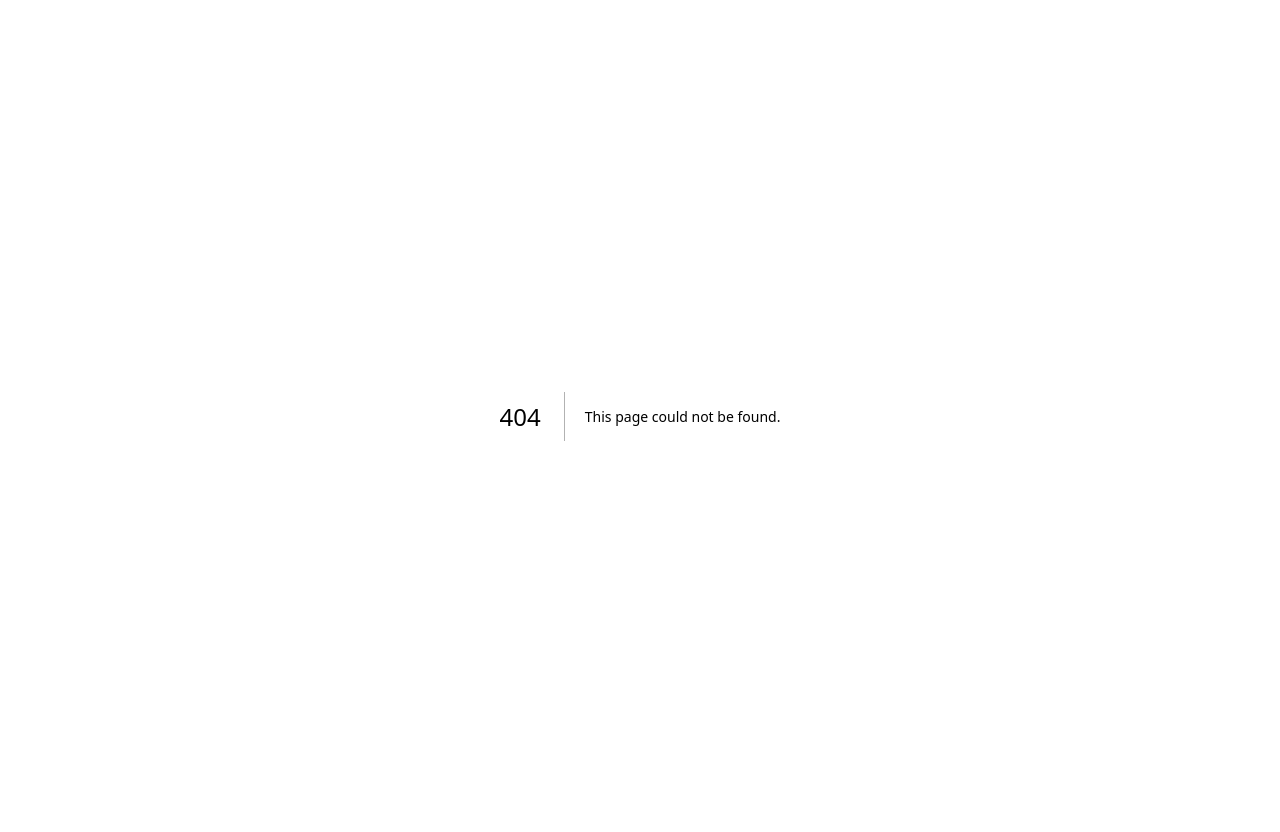
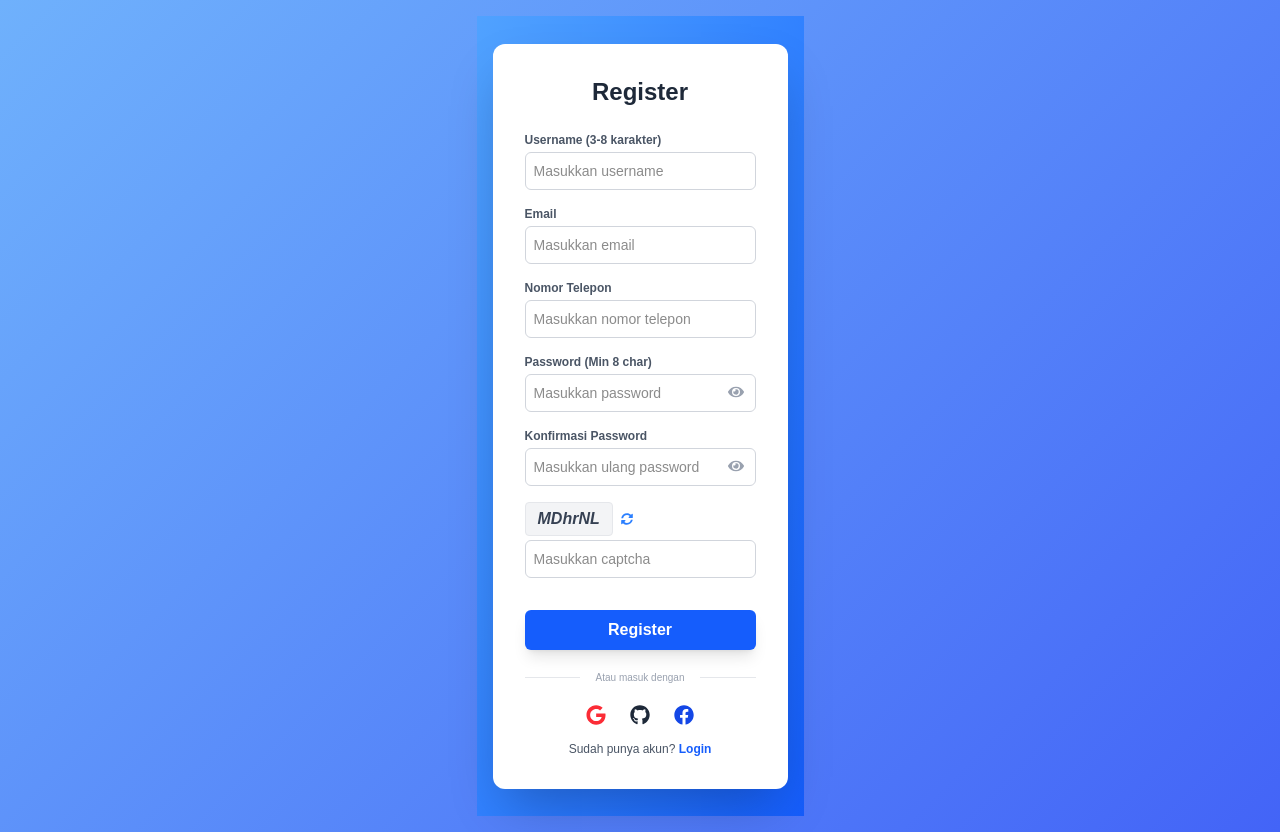
Before and after one commit to mithagresiaharahap241713057-droid/react-hooks-y-xxxx, a Next.js app: page /auth/register in a window 1280 px wide. Before the commit this address had no page. Built offline with nearby package versions, Linux system fonts and the light colour scheme.

Commit message:
Create page.tsx
initial commit

```diff
--- /dev/null
+++ b/src/app/auth/register/page.tsx
@@ -0,0 +1,220 @@
+"use client";
+
+import { useState, useEffect } from "react";
+import { FaGoogle, FaGithub, FaFacebook, FaEye, FaEyeSlash, FaSyncAlt } from "react-icons/fa";
+
+export default function RegisterPage() {
+  const [formData, setFormData] = useState({
+    username: "",
+    email: "",
+    phone: "",
+    password: "",
+    confirmPassword: "",
+    captchaInput: ""
+  });
+
+  const [errors, setErrors] = useState<Record<string, string>>({});
+  const [showPassword, setShowPassword] = useState(false);
+  const [showConfirmPassword, setShowConfirmPassword] = useState(false);
+  const [strength, setStrength] = useState(0);
+
+  const staticCaptcha = "MDhrNL";
+
+  // Hitung Strength Meter (Hint dari gambar)
+  useEffect(() => {
+    const val = Math.min(
+      (formData.password.length > 7 ? 25 : 0) +
+      (/[A-Z]/.test(formData.password) ? 25 : 0) +
+      (/[0-9]/.test(formData.password) ? 25 : 0) +
+      (/[^A-Za-z0-9]/.test(formData.password) ? 25 : 0)
+    );
+    setStrength(val);
+  }, [formData.password]);
+
+  const handleChange = (e: React.ChangeEvent<HTMLInputElement>) => {
+    const { name, value } = e.target;
+
+    // c. Hanya angka untuk nomor telepon
+    if (name === "phone") {
+      const onlyNums = value.replace(/\D/g, "");
+      setFormData({ ...formData, [name]: onlyNums });
+    } else {
+      setFormData({ ...formData, [name]: value });
+    }
+
+    // Hapus error saat user mulai ngetik lagi
+    if (errors[name]) {
+      setErrors((prev) => {
+        const newErrors = { ...prev };
+        delete newErrors[name];
+        return newErrors;
+      });
+    }
+  };
+
+  const validateForm = () => {
+    const newErrors: Record<string, string> = {};
+
+    // a. Username: 3-8 karakter
+    if (!formData.username) newErrors.username = "Username wajib diisi";
+    else if (formData.username.length < 3) newErrors.username = "Username minimal 3 karakter";
+    else if (formData.username.length > 8) newErrors.username = "Username maksimal 8 karakter";
+
+    // b. Email: Pattern @ dan .com/.net/.co
+    const emailPattern = /^[a-zA-Z0-9._-]+@[a-zA-Z0-9.-]+\.(com|net|co)$/;
+    if (!formData.email) newErrors.email = "Email wajib diisi";
+    else if (!emailPattern.test(formData.email)) newErrors.email = "Format email tidak valid (@ dan .com/.net/.co)";
+
+    // c. Phone: Min 10 karakter & angka
+    if (!formData.phone) newErrors.phone = "Nomor telepon wajib diisi";
+    else if (formData.phone.length < 10) newErrors.phone = "Nomor telepon minimal 10 karakter";
+
+    // d. Password: Min 8 karakter
+    if (!formData.password) newErrors.password = "Password wajib diisi";
+    else if (formData.password.length < 8) newErrors.password = "Password minimal 8 karakter";
+
+    // Confirm Password
+    if (formData.confirmPassword !== formData.password) newErrors.confirmPassword = "Konfirmasi password tidak cocok";
+
+    // e. Captcha
+    if (!formData.captchaInput) newErrors.captchaInput = "Captcha wajib diisi";
+    else if (formData.captchaInput !== staticCaptcha) newErrors.captchaInput = "Captcha tidak sesuai";
+
+    return newErrors;
+  };
+
+  const handleSubmit = (e: React.FormEvent) => {
+    e.preventDefault();
+    const validationErrors = validateForm();
+    if (Object.keys(validationErrors).length > 0) {
+      setErrors(validationErrors);
+    } else {
+      alert("Register Berhasil!");
+    }
+  };
+
+  return (
+    <div className="min-h-screen bg-gradient-to-br from-blue-400 to-blue-600 flex items-center justify-center p-4">
+      <div className="bg-white w-full max-w-md rounded-xl shadow-2xl p-8">
+        <h2 className="text-2xl font-bold text-center text-gray-800 mb-6 font-sans">Register</h2>
+
+        <form onSubmit={handleSubmit} className="space-y-4">
+          {/* Input Field Template */}
+          {[
+            { label: "Username (3-8 karakter)", name: "username", type: "text", placeholder: "Masukkan username" },
+            { label: "Email", name: "email", type: "text", placeholder: "Masukkan email" },
+            { label: "Nomor Telepon", name: "phone", type: "text", placeholder: "Masukkan nomor telepon" }
+          ].map((field) => (
+            <div key={field.name}>
+              <label className="block text-xs font-semibold text-gray-600 mb-1">{field.label}</label>
+              <input
+                name={field.name}
+                type={field.type}
+                placeholder={field.placeholder}
+                className={`w-full border rounded-md p-2 text-sm focus:outline-none transition-all ${
+                  errors[field.name] ? "border-red-500 bg-red-50" : "border-gray-300 focus:border-blue-500"
+                }`}
+                value={(formData as any)[field.name]}
+                onChange={handleChange}
+              />
+              {errors[field.name] && <p className="text-[10px] text-red-500 mt-1">{errors[field.name]}</p>}
+            </div>
+          ))}
+
+          {/* Password Field */}
+          <div className="relative">
+            <label className="block text-xs font-semibold text-gray-600 mb-1">Password (Min 8 char)</label>
+            <div className="relative">
+              <input
+                name="password"
+                type={showPassword ? "text" : "password"}
+                placeholder="Masukkan password"
+                className={`w-full border rounded-md p-2 text-sm pr-10 focus:outline-none transition-all ${
+                  errors.password ? "border-red-500 bg-red-50" : "border-gray-300 focus:border-blue-500"
+                }`}
+                value={formData.password}
+                onChange={handleChange}
+              />
+              <button type="button" onClick={() => setShowPassword(!showPassword)} className="absolute right-3 top-2.5 text-gray-400">
+                {showPassword ? <FaEyeSlash /> : <FaEye />}
+              </button>
+            </div>
+            {errors.password && <p className="text-[10px] text-red-500 mt-1">{errors.password}</p>}
+
+            {/* Strength Bar */}
+            {formData.password && (
+              <div className="mt-2">
+                <div className="w-full bg-gray-200 h-1.5 rounded-full overflow-hidden">
+                  <div
+                    className={`h-full transition-all duration-300 ${strength < 50 ? 'bg-red-500' : strength < 100 ? 'bg-yellow-500' : 'bg-green-500'}`}
+                    style={{ width: `${strength}%` }}
+                  />
+                </div>
+                <p className="text-[9px] text-gray-500 mt-1 text-right italic">Strength: {strength}%</p>
+              </div>
+            )}
+          </div>
+
+          {/* Confirm Password */}
+          <div>
+            <label className="block text-xs font-semibold text-gray-600 mb-1">Konfirmasi Password</label>
+            <div className="relative">
+              <input
+                name="confirmPassword"
+                type={showConfirmPassword ? "text" : "password"}
+                placeholder="Masukkan ulang password"
+                className={`w-full border rounded-md p-2 text-sm pr-10 focus:outline-none ${
+                  errors.confirmPassword ? "border-red-500 bg-red-50" : "border-gray-300 focus:border-blue-500"
+                }`}
+                value={formData.confirmPassword}
+                onChange={handleChange}
+              />
+              <button type="button" onClick={() => setShowConfirmPassword(!showConfirmPassword)} className="absolute right-3 top-2.5 text-gray-400">
+                {showConfirmPassword ? <FaEyeSlash /> : <FaEye />}
+              </button>
+            </div>
+            {errors.confirmPassword && <p className="text-[10px] text-red-500 mt-1">{errors.confirmPassword}</p>}
+          </div>
+
+          {/* Captcha */}
+          <div>
+            <div className="flex items-center space-x-2 mb-1">
+              <div className="bg-gray-100 px-3 py-1 rounded border border-gray-200 select-none font-bold italic text-gray-700">
+                {staticCaptcha}
+              </div>
+              <FaSyncAlt className="text-blue-500 text-xs cursor-pointer hover:rotate-180 transition-all" />
+            </div>
+            <input
+              name="captchaInput"
+              type="text"
+              placeholder="Masukkan captcha"
+              className={`w-full border rounded-md p-2 text-sm focus:outline-none ${
+                errors.captchaInput ? "border-red-500 bg-red-50" : "border-gray-300 focus:border-blue-500"
+              }`}
+              value={formData.captchaInput}
+              onChange={handleChange}
+            />
+            {errors.captchaInput && <p className="text-[10px] text-red-500 mt-1 italic font-medium">{errors.captchaInput}</p>}
+          </div>
+
+          <button type="submit" className="w-full bg-blue-600 text-white font-bold py-2 rounded-md hover:bg-blue-700 transition duration-200 mt-4 shadow-lg active:scale-95">
+            Register
+          </button>
+        </form>
+
+        {/* Footer & Socials */}
+        <div className="relative flex items-center py-5">
+          <div className="flex-grow border-t border-gray-200"></div>
+          <span className="flex-shrink mx-4 text-gray-400 text-[10px]">Atau masuk dengan</span>
+          <div className="flex-grow border-t border-gray-200"></div>
+        </div>
+        <div className="flex justify-center space-x-6 mb-4">
+          <FaGoogle className="text-red-500 text-xl cursor-pointer" />
+          <FaGithub className="text-gray-800 text-xl cursor-pointer" />
+          <FaFacebook className="text-blue-700 text-xl cursor-pointer" />
+        </div>
+        <p className="text-center text-xs text-gray-600">Sudah punya akun? <span className="text-blue-600 font-bold cursor-pointer">Login</span></p>
+      </div>
+    </div>
+  );
+}
```
